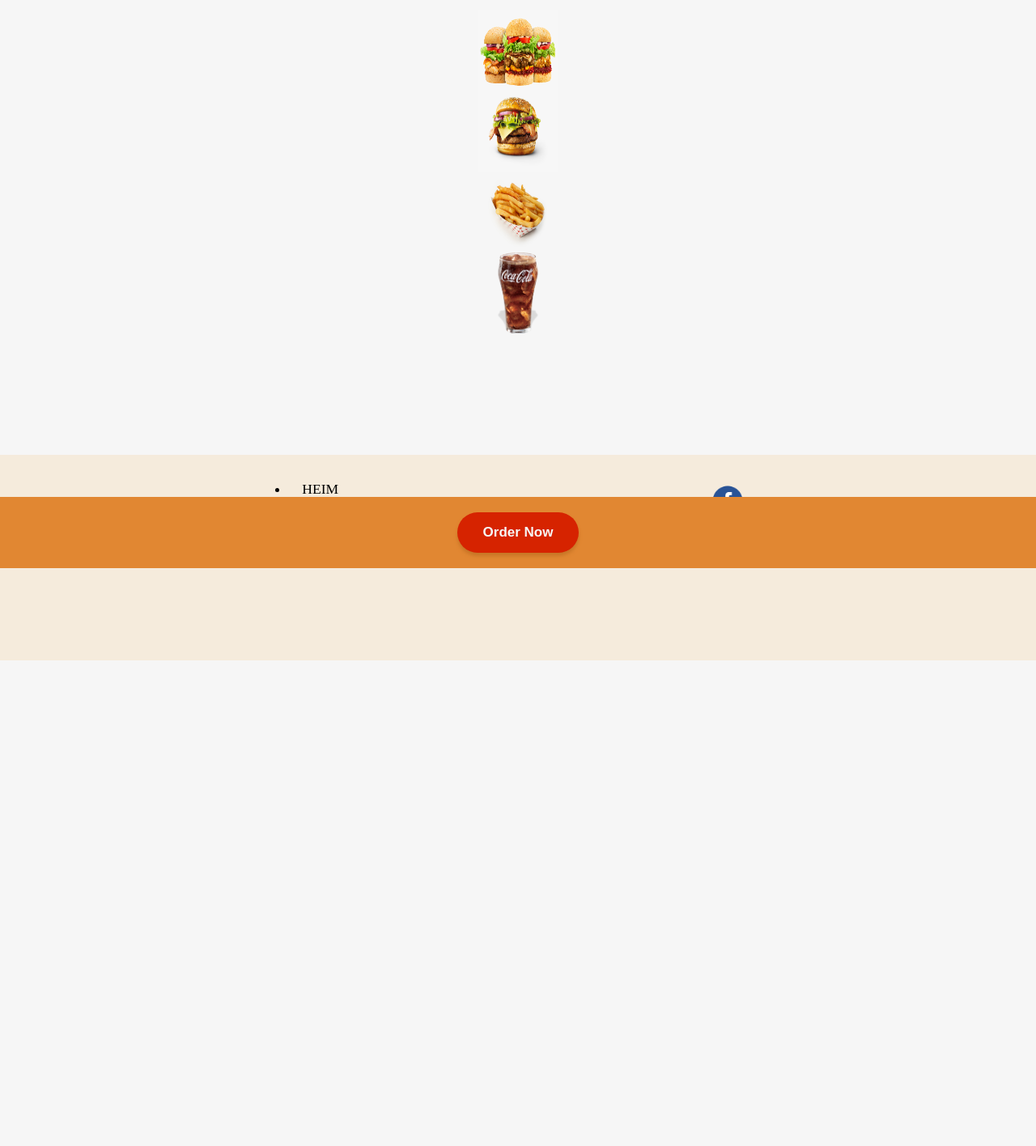
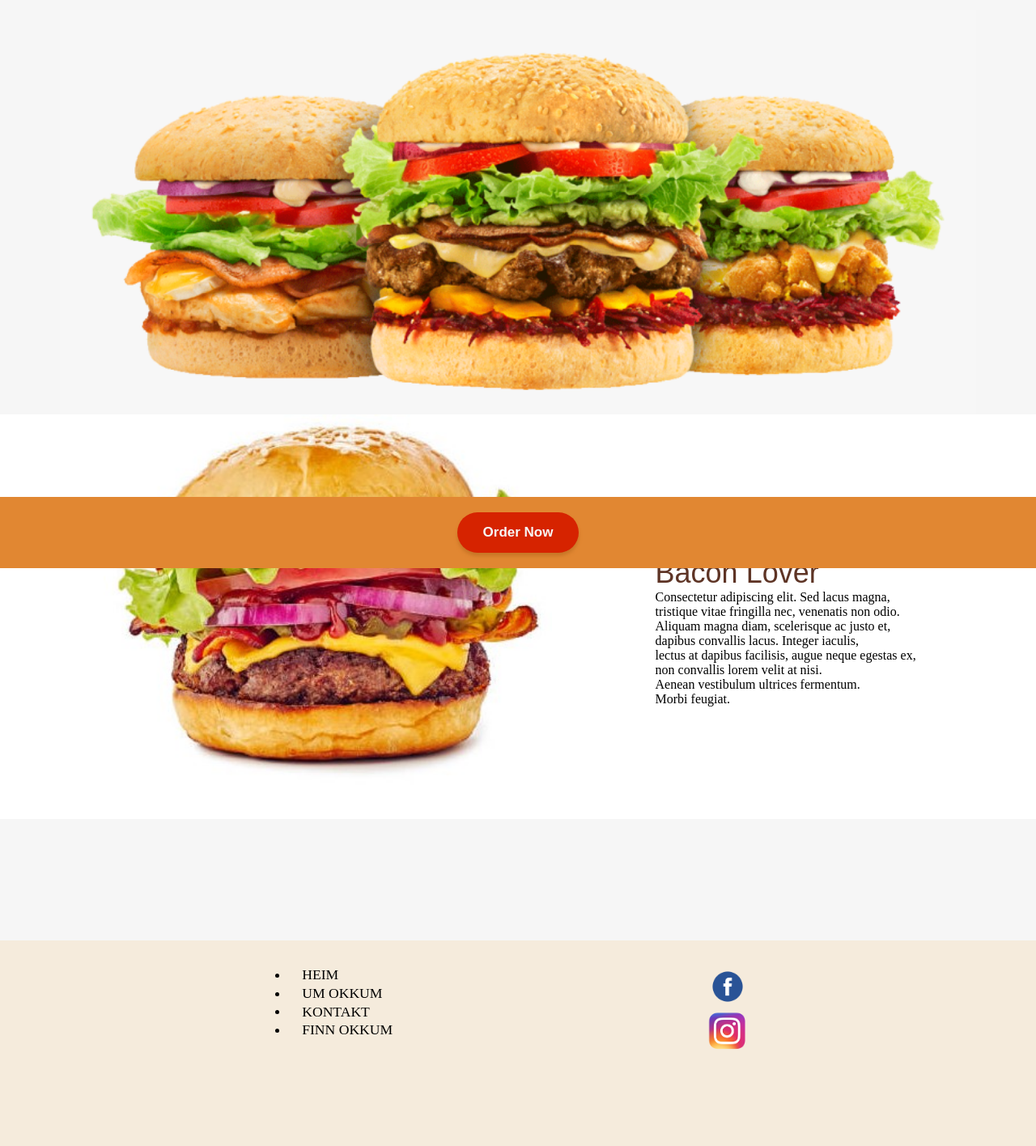
Before and after one commit to BjoergWR/BjoergWR.github.io, a PHP site: page / in a window 1280 px wide. Shown: the part 98-1514 px from the top of the page at 81% size. Before the commit the page ends 914 px from the top, so only its background shows below. Run offline with PHP 8.4, Linux system fonts and the light colour scheme.

Commit message:
index content

```diff
--- a/css/styles.css
+++ b/css/styles.css
@@ -122,11 +122,14 @@ main > section {
 
 .animation .foodimg {
     display: flex;
-    width: 40%;
+
     /* height: 10%; */
     left: 0;
     right: 0;
     margin: auto;
+    max-width: 100%;
+    height: auto;
+}
 
 }
 #img1,#img2,#img3,#img4 {
@@ -188,7 +191,7 @@ main > section {
 
 .animation .foodimg {
     display: flex;
-    width: 40%;
+    width: 80%;
     /* height: 10%; */
     left: 0;
     right: 0;
@@ -196,9 +199,38 @@ main > section {
 
 }
 #img1,#img2,#img3,#img4 {
-    height: 100px;
-    width: 100px;
+    height: 500px;
+    width: auto;
 }
+
+.img_text {
+    display: table;
+    background-color: #ffffff;
+    width: 100%;
+}
+
+.img2 {
+    vertical-align: middle;
+    display: table-cell;
+}
+.img_text span {
+    vertical-align: middle;
+    display: table-cell;
+}
+.img_text h1 {
+    font-family: "Bookman Old Style", sans-serif;
+    font-size: 36px;
+    font-weight: 500;
+    color: var(--broun);
+    padding: 1em 0 0 0;
+}
+
+.img_text p {
+    font-family: Tahoma, sans-serif;
+    font-size: 15px;
+    font-weight: 500;
+}
+
 
 /* navbar at the bottom of the page, hiddem
 .mobile_footer_nav {
--- a/index.html
+++ b/index.html
@@ -72,15 +72,27 @@
                     id="img1" >
                 </a>
             </div>
-            <div>
+            <div class="img_text">
+                <span>
                 <a href="#">
-                    <img src="img/burger_animation.png"
+                    <img src="img/burger.jpg"
                     alt="one burger"
                     class="foodimg"
                     id="img2">
-                </a>
+                </a></span>
+                <span>
+                <p><h1>Bacon Lover</h1>
+                Consectetur adipiscing elit. Sed lacus magna, </br>
+                tristique vitae fringilla nec, venenatis non odio. </br>
+                Aliquam magna diam, scelerisque ac justo et, </br>
+                dapibus convallis lacus. Integer iaculis, </br>
+                lectus at dapibus facilisis, augue neque egestas ex,</br>
+                non convallis lorem velit at nisi. </br>
+                Aenean vestibulum ultrices fermentum. </br>
+                Morbi feugiat.
+                </p></span>
             </div>
-            <div>
+            <!--<div>
                 <a href="">
                     <img src="img/french_fries.png"
                     alt="french fries"
@@ -95,7 +107,7 @@
                     class="foodimg"
                     id="img4">
                 </a>
-            </div>
+            </div>-->
             </div>
         </section>
     </main>
```
Also changed, not shown: img/burger.jpg (added).
